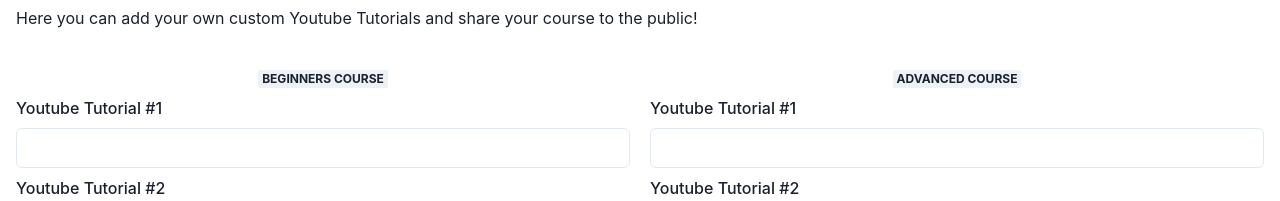
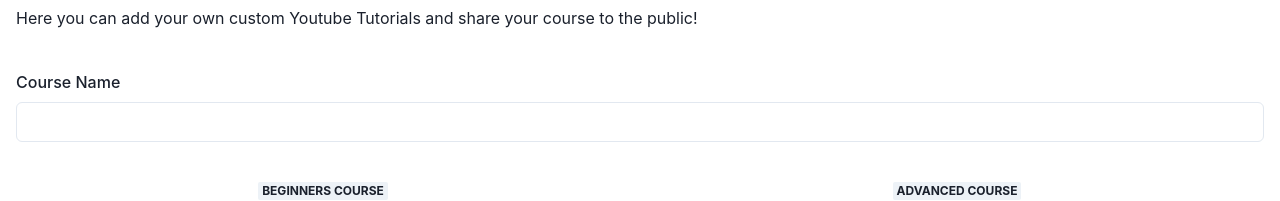
Before and after one commit to Mau-MD/Learning-U, a React (Vite) app in the folder frontend/: page /featured/new in a window 1280 px wide. Shown: the part 475-676 px from the top of the page. Built offline with nearby package versions, Linux system fonts and the light colour scheme; sample sign-in values are in the browser's storage.

Commit message:
Adding formik to handle form input when the users wants to create a new form from scratch

```diff
--- a/frontend/src/components/CourseFromScratch/CourseFromScratchIndex.tsx
+++ b/frontend/src/components/CourseFromScratch/CourseFromScratchIndex.tsx
@@ -15,8 +15,52 @@ import {
 import React from "react";
 import Banner from "../Hub/Banner";
 import * as Yup from "yup";
+import { Field, Form, Formik } from "formik";
+
+// export const youtubeRegExp =
+//   /^.*(youtu.be\/|v\/|u\/\w\/|embed\/|watch\?v=|&v=|\?v=)([^#&?]*).*/;
+
+// const schema = Yup.object({
+//   beginnerUrl1: Yup.string().matches(
+//     youtubeRegExp,
+//     "This is not a valid Youtube URL"
+//   ),
+//   beginnerUrl2: Yup.string().matches(
+//     youtubeRegExp,
+//     "This is not a valid Youtube URL"
+//   ),
+//   beginnerUrl3: Yup.string().matches(
+//     youtubeRegExp,
+//     "This is not a valid Youtube URL"
+//   ),
+//   advancedUrl1: Yup.string().matches(
+//     youtubeRegExp,
+//     "This is not a valid Youtube URL"
+//   ),
+//   advancedUrl2: Yup.string().matches(
+//     youtubeRegExp,
+//     "This is not a valid Youtube URL"
+//   ),
+//   advancedUrl3: Yup.string().matches(
+//     youtubeRegExp,
+//     "This is not a valid Youtube URL"
+//   ),
+// });
+
+interface CreateCourseForm {
+  beginnerUrl1: string;
+  beginnerUrl2: string;
+  beginnerUrl3: string;
+  advancedUrl1: string;
+  advancedUrl2: string;
+  advancedUrl3: string;
+  name: string;
+}
 
 const CourseFromScratchIndex = () => {
+  const handleFormSubmit = (values: CreateCourseForm) => {
+    console.log(values);
+  };
   return (
     <>
       <Banner src="https://images.unsplash.com/photo-1521302200778-33500795e128?ixlib=rb-1.2.1&ixid=MnwxMjA3fDB8MHxwaG90by1wYWdlfHx8fGVufDB8fHx8&auto=format&fit=crop&w=2370&q=80" />
@@ -27,41 +71,62 @@ const CourseFromScratchIndex = () => {
           course to the public!
         </Text>
 
+        <Formik
+          initialValues={{
+            beginnerUrl1: "",
+            beginnerUrl2: "",
+            beginnerUrl3: "",
+            advancedUrl1: "",
+            advancedUrl2: "",
+            advancedUrl3: "",
+            name: "",
+          }}
+          onSubmit={handleFormSubmit}
+        >
+          {() => (
+            <Form>
+              <FormControl mt={10}>
+                <FormLabel>Course Name</FormLabel>
+                <Field as={Input} name="name" />
+              </FormControl>
               <Flex gap={5} mt={10}>
                 <VStack w="full">
                   <Badge size={"large"}>Beginners Course</Badge>
                   <FormControl>
                     <FormLabel>Youtube Tutorial #1</FormLabel>
-              <Input />
+                    <Field as={Input} name="beginnerUrl1" />
                   </FormControl>
                   <FormControl>
                     <FormLabel>Youtube Tutorial #2</FormLabel>
-              <Input />
+                    <Field as={Input} name="beginnerUrl2" />
                   </FormControl>
                   <FormControl>
                     <FormLabel>Youtube Tutorial #3</FormLabel>
-              <Input />
+                    <Field as={Input} name="beginnerUrl3" />
                   </FormControl>
                 </VStack>
                 <VStack w="full">
                   <Badge size={"large"}>Advanced Course</Badge>
                   <FormControl>
                     <FormLabel>Youtube Tutorial #1</FormLabel>
-              <Input />
+                    <Field as={Input} name="advancedUrl1" />
                   </FormControl>
                   <FormControl>
                     <FormLabel>Youtube Tutorial #2</FormLabel>
-              <Input />
+                    <Field as={Input} name="advancedUrl2" />
                   </FormControl>
                   <FormControl>
                     <FormLabel>Youtube Tutorial #3</FormLabel>
-              <Input />
+                    <Field as={Input} name="advancedUrl3" />
                   </FormControl>
                 </VStack>
               </Flex>
-        <Button colorScheme={"green"} w="100%" mt={10}>
+              <Button type="submit" colorScheme={"green"} w="100%" mt={10}>
                 Create Course
               </Button>
+            </Form>
+          )}
+        </Formik>
       </Container>
     </>
   );
```
Lines whose indentation alone changed are shown as unchanged.
